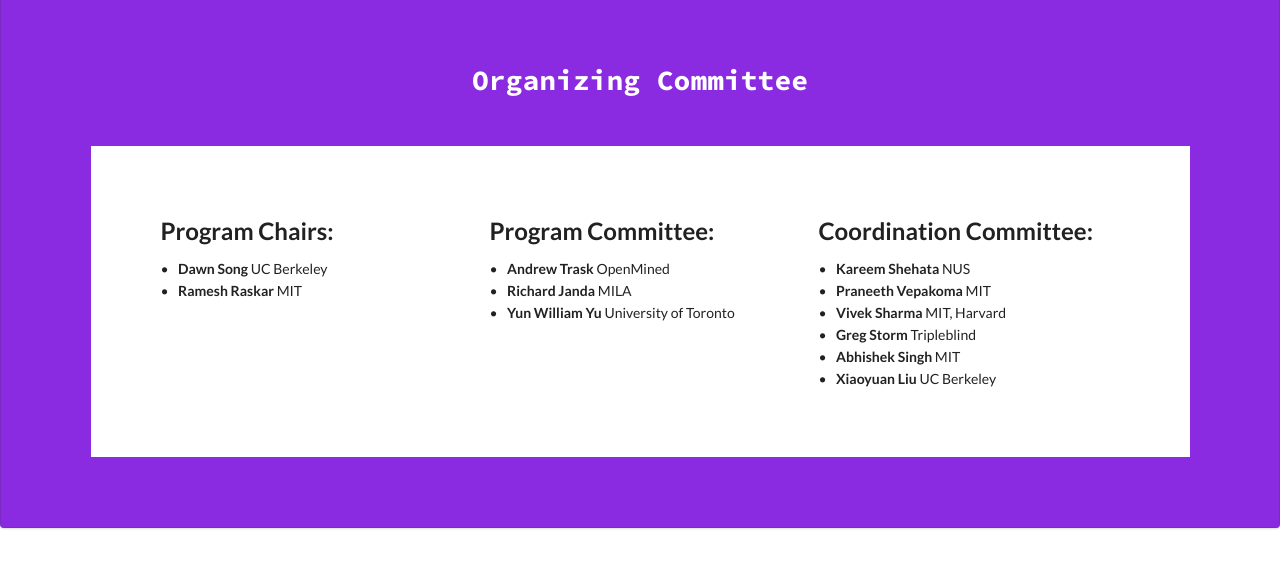
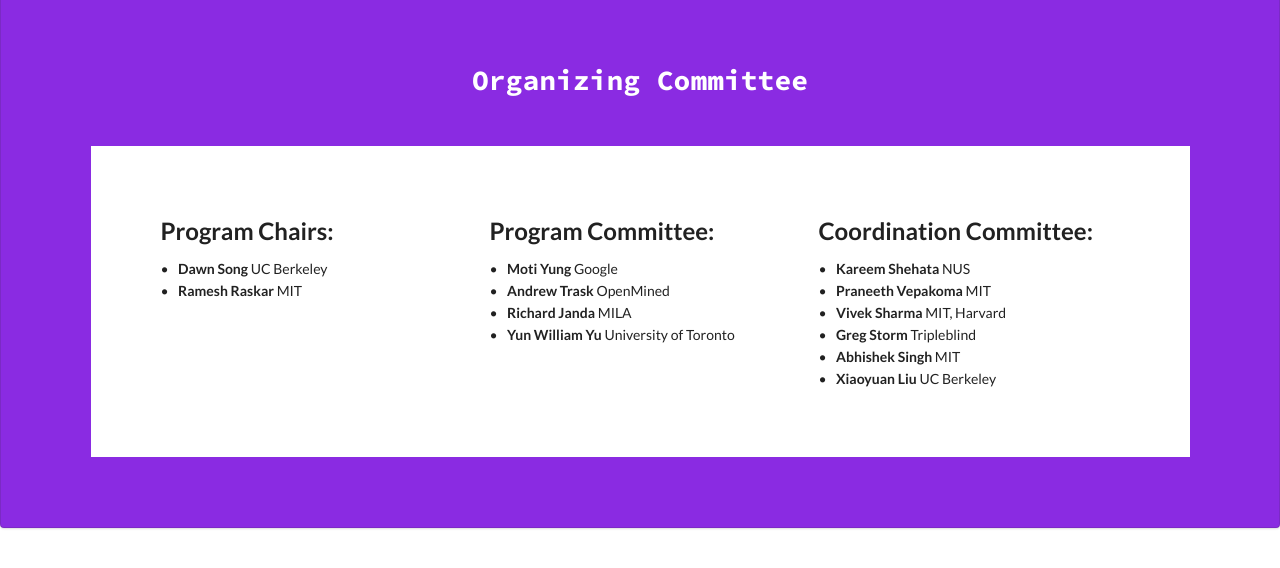
Before and after one commit to responsible-data-summit/responsible-data-summit.github.io, a Jekyll site: the page built from pages/pandemic.html, in a window 1280 px wide and 900 px high, scrolled down 6269 px, cut to the strip 0-574 px from the top of the window. Shown: the top 568 px of the strip. Built offline with Jekyll 4.4.1, drawn with Linux system fonts in a browser that asks for light colours.

Commit message:
add Moti to pg com

```diff
--- a/_data/committee_pgcom.yml
+++ b/_data/committee_pgcom.yml
@@ -1,3 +1,5 @@
+- name: Moti Yung
+  aff: Google
 - name: Andrew Trask
   aff: OpenMined
 - name: Richard Janda
```
